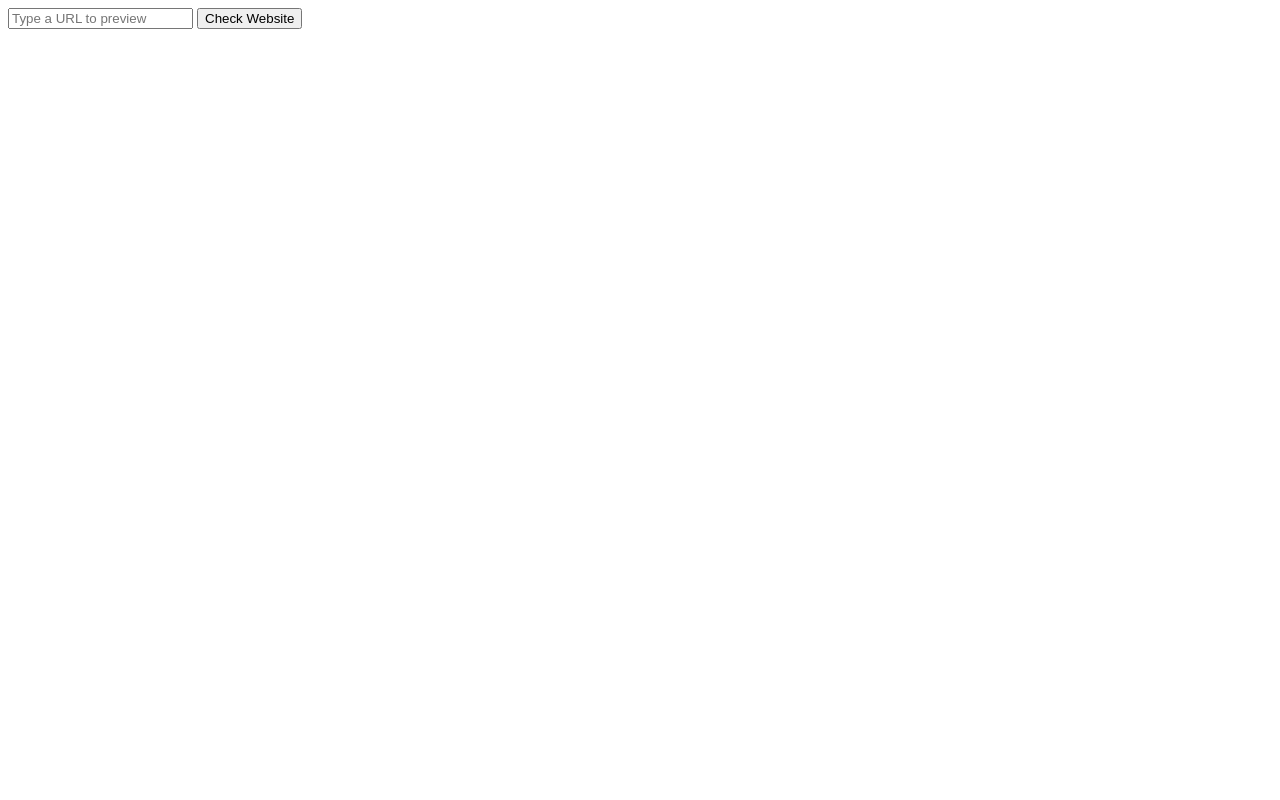
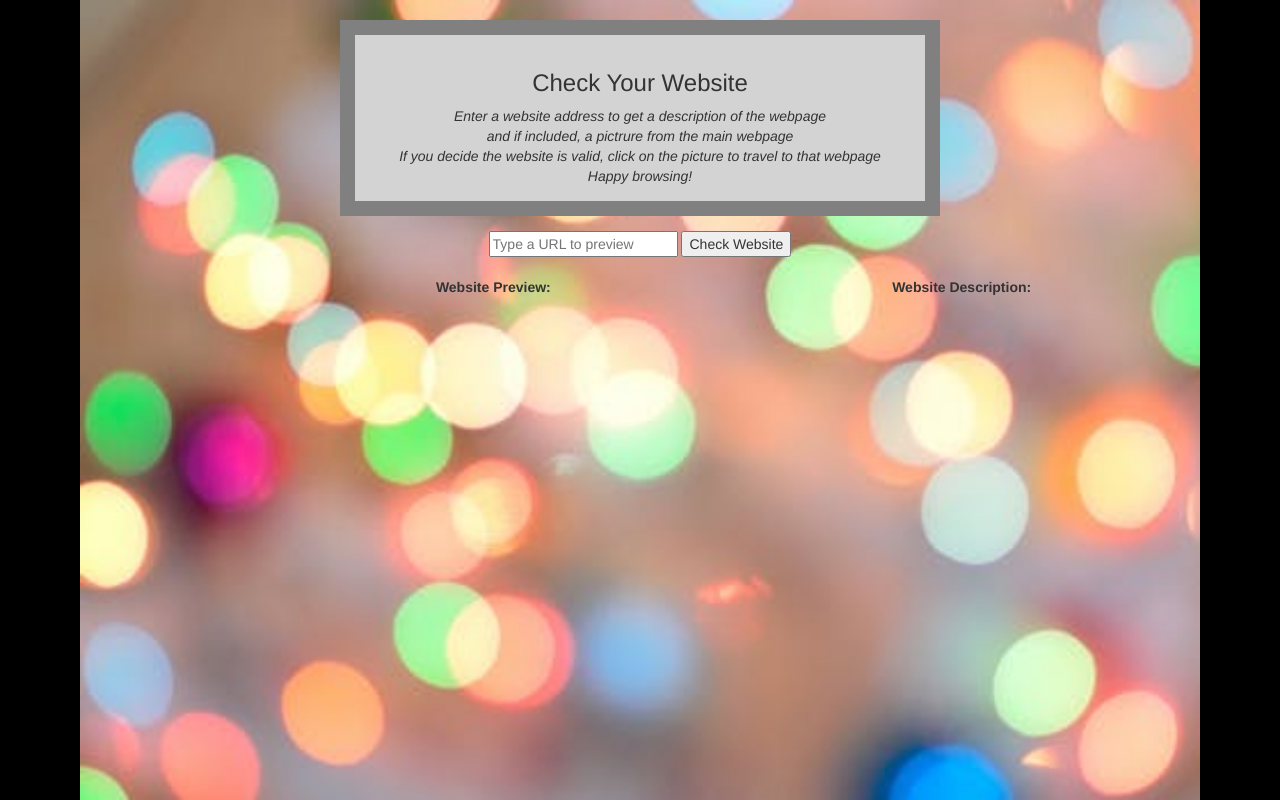
Before and after one commit to TayoEXE/AngularJS-Creative, a plain HTML site: page index.html in a window 1280 px wide. Drawn offline with nearby package versions, Linux system fonts and the light colour scheme.

Commit message:
added css

```diff
--- a/index.html
+++ b/index.html
@@ -2,14 +2,22 @@
 <html>
 
 <head>
+  <link href="//maxcdn.bootstrapcdn.com/bootstrap/3.2.0/css/bootstrap.min.css" rel="stylesheet">
   <script src="https://cdnjs.cloudflare.com/ajax/libs/angular.js/1.7.2/angular.js"></script>
   <script src="index.js"></script>
+  <link rel="stylesheet" href="style.css" />
   <meta charset="utf-8">
   <meta name="viewport" content="width=device-width">
   <title>JS Bin</title>
 </head>
 
 <body>
+  <center>
+    <div id="hackBody">
+      <div id="mainhead">
+        <h3>Check Your Website</h3>
+        <p1>Enter a website address to get a description of the webpage <br> and if included, a pictrure from the main webpage<br> If you decide the website is valid, click on the picture to travel to that webpage<br> Happy browsing!</p1>
+      </div>
       <div ng-app="myApp" ng-controller="myCtrl">
 
         <form name='urlForm' ng-submit='onup(urlForm)'>
@@ -18,14 +26,21 @@
         </form>
 
         <h1 id="webTitle">{{websiteTitle}}</h1>
-    <div id="webPreview">
+
+        <div class="grid-container">
+          <div class="gridItem" id="webPreview">
+            <p4><b>Website Preview: <br></b></p4>
             <a target="_blank" href={{websiteURL}}><img src={{websitePreview}}></a>
           </div>
-    <h2 id="webDescription">{{websiteDescription}}</h2>
-    <h4 id="webFinePrint">{{websiteFinePrint}}</h4>
+          <div class="gridItem">
+            <p3><b>Website Description: <br></b></p3>
+            <p2 id="webDescription">{{websiteDescription}} <br> {{websiteFinePrint}}</p2>
+          </div>
 
         </div>
-
+      </div>
+    </div>
+  </center>
 </body>
 
 </html>
--- a/index.js
+++ b/index.js
@@ -15,7 +15,8 @@ app.controller('myCtrl',
                     $scope.websiteDescription = response.data.description;
                     if (response.data.image != "") {
                         $scope.websitePreview = response.data.image;
-                    } else {
+                    }
+                    else {
                         $scope.websitePreview = "Stick.jpg";
                     }
                     $scope.websiteURL = response.data.url;
@@ -32,7 +33,4 @@ app.controller('myCtrl',
                 }));
             console.log("in onup");
         };
-
-
-
     });
--- /dev/null
+++ b/style.css
@@ -0,0 +1,45 @@
+body {
+    width: 100%;
+    height: 100%;
+    background-color: black;
+
+}
+
+#hackBody {
+
+    background-image: url('background.jpg');
+    background-size: cover;
+    background-repeat: no-repeat;
+    border: 25px black;
+    height: 100vh;
+    padding: 5px;
+    margin-right: 80px;
+    margin-left: 80px;
+    text-align: center
+}
+
+p1 {
+    font-style: italic;
+}
+
+#mainhead {
+    background-color: lightgrey;
+    width: 600px;
+    border: 15px solid grey;
+    padding: 15px;
+    margin: 15px;
+    display: inline-block
+}
+
+img {
+    max-height: 400px;
+    max-width: 400px;
+}
+
+.grid-container {
+    display: grid;
+    grid-template-columns: 500px 150px;
+    margin: 15px;
+    justify-content: space-evenly;
+
+}
```
Also changed, not shown: background.jpg (added). Lines whose indentation alone changed are shown as unchanged.
